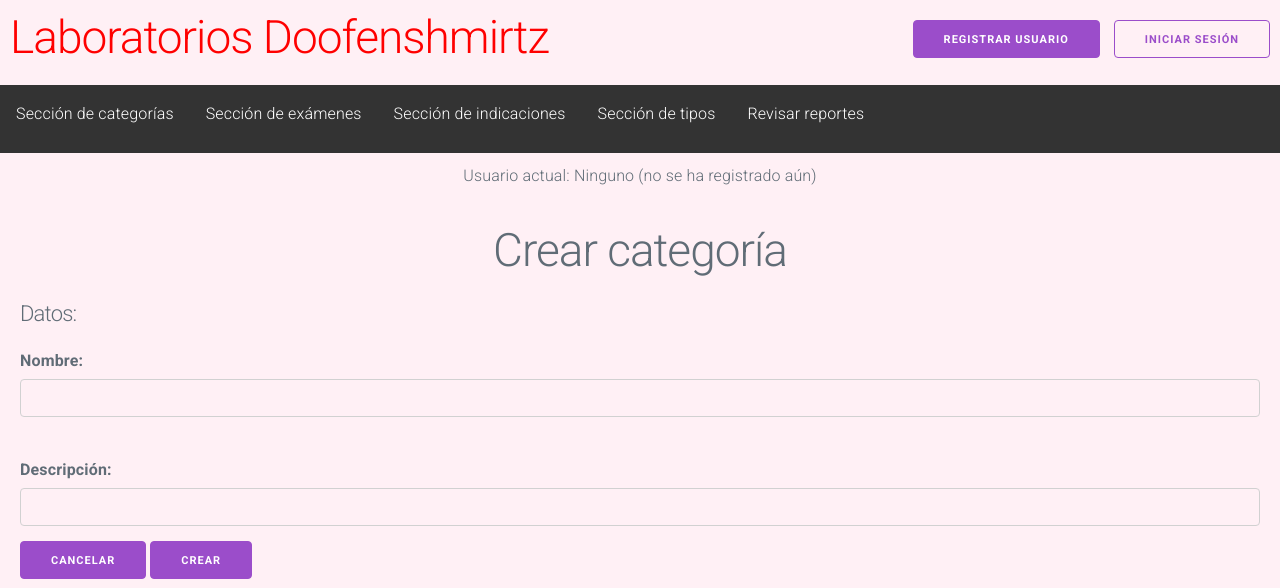
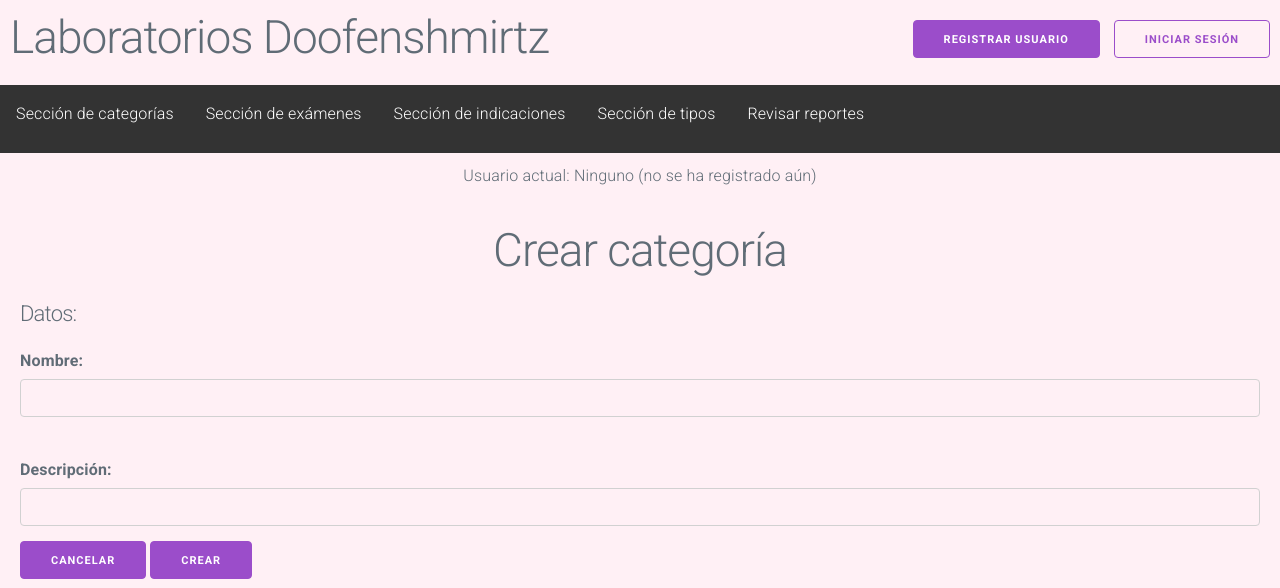
Before and after one commit to Luna-Hazuki2006/Laboratorio_Doofenshmirtz, a Flask app: page /crear_categorias in a window 1280 px wide. Shown: the top 588 px of the page. Run offline with Flask 3, Linux system fonts and the light colour scheme; some libraries are stand-ins or nearby versions.

Commit message:
funcionó

```diff
--- a/templates/base/index.html
+++ b/templates/base/index.html
@@ -22,7 +22,7 @@
 <body>
     <header>
         <div>
-            <h1 style="color: red;">Laboratorios Doofenshmirtz</h1>
+            <h1>Laboratorios Doofenshmirtz</h1>
         </div>
         <div>
             <a href="{{ url_for('registrar_usuario') }}">
```
